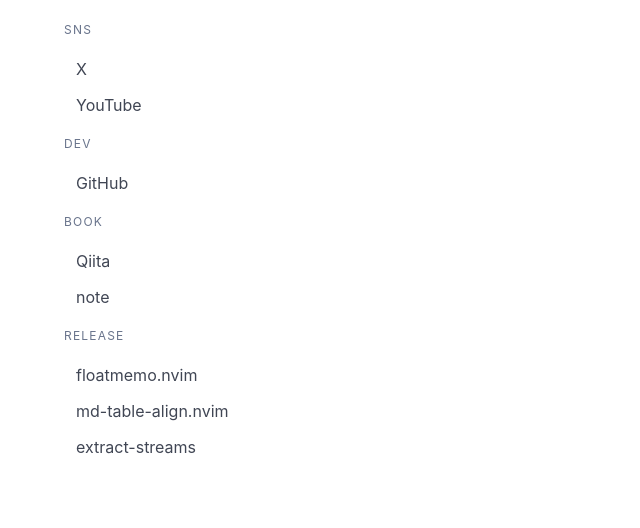
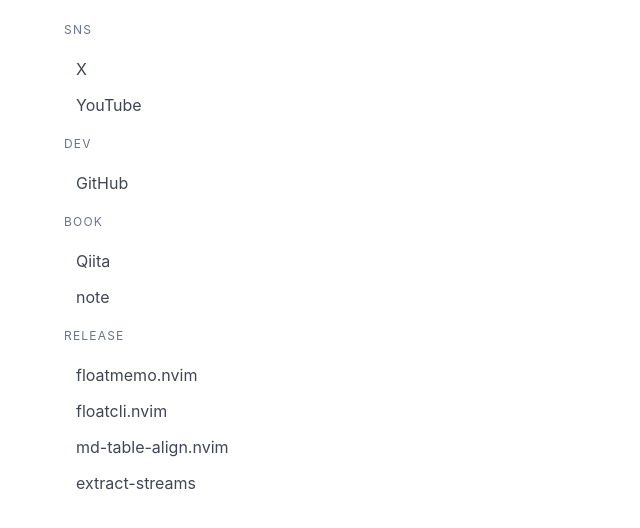
Before and after one commit to sh1Nome/sh1Nome.github.io, a plain HTML site: page index.html in a window 1280 px wide. Shown: the part 112-640 px from the top of the page, without its empty margins (0-640 px from the left). Drawn offline with nearby package versions, Linux system fonts and the light colour scheme.

Commit message:
[add]floatcli.nvimを追加

```diff
--- a/index.html
+++ b/index.html
@@ -49,6 +49,11 @@
                 >floatmemo.nvim</a
               >
               <a
+                href="https://github.com/sh1Nome/floatcli.nvim"
+                target="_blank"
+                >floatcli.nvim</a
+              >
+              <a
                 href="https://github.com/sh1Nome/md-table-align.nvim"
                 target="_blank"
                 >md-table-align.nvim</a
```
